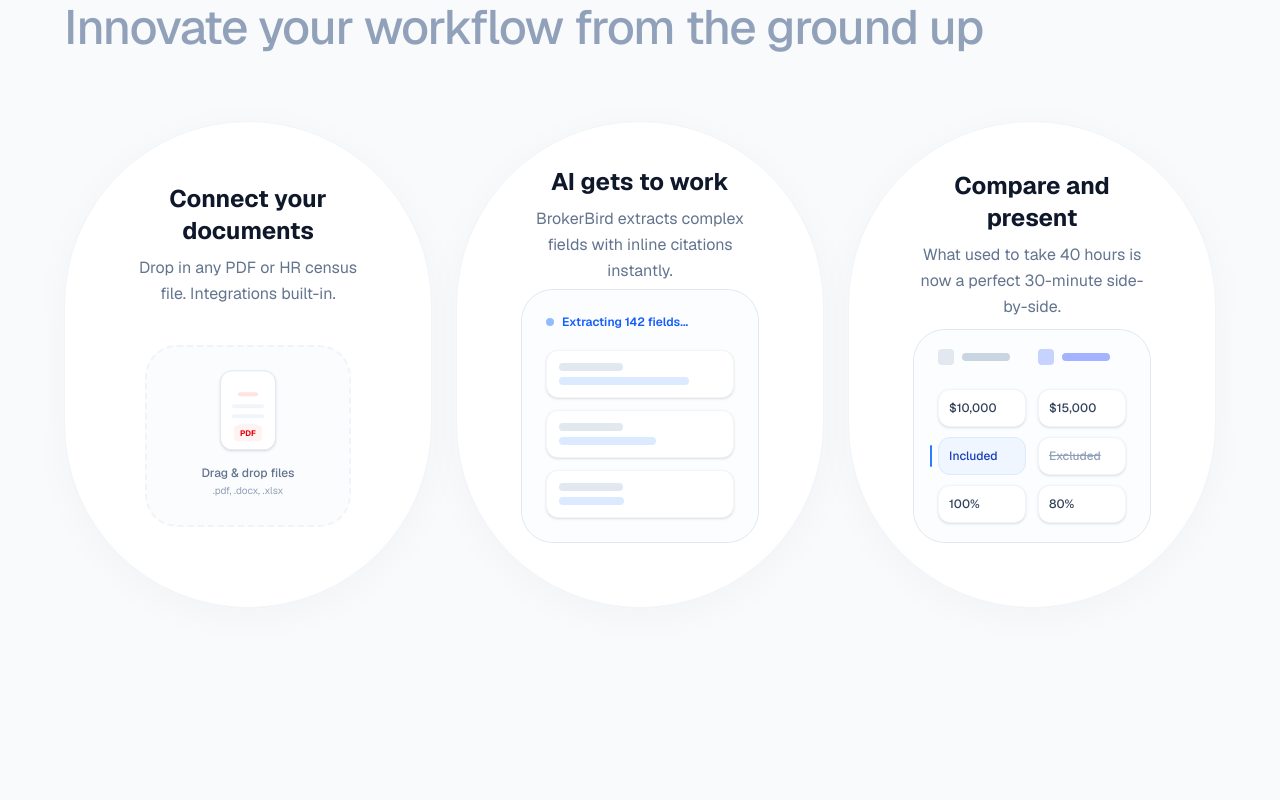
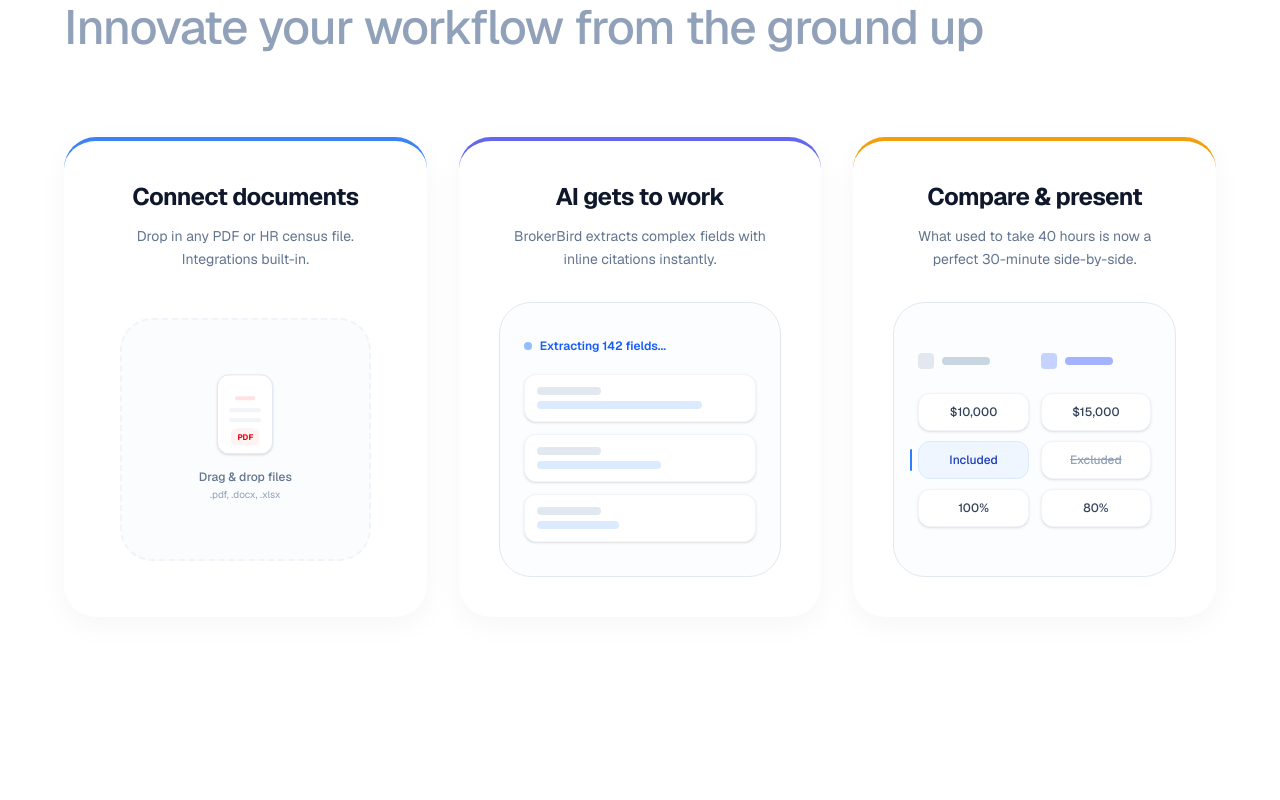
Before and after one commit to bwirakes/brokerbird-web-v3, a Next.js app: page / in a window 1280 px wide. Shown: the part 5640-6440 px from the top of the page. Built offline with nearby package versions, Linux system fonts and the light colour scheme.

Commit message:
Phase 11: Synced HowItWorks visual weight with PainSection

```diff
--- a/components/HowItWorks.tsx
+++ b/components/HowItWorks.tsx
@@ -77,29 +77,46 @@ const CompareUI = () => (
 
 const steps = [
   {
-    title: "Connect your documents",
+    title: "Connect documents",
     body: "Drop in any PDF or HR census file. Integrations built-in.",
-    ui: <UploadUI />
+    ui: <UploadUI />,
+    theme: {
+      accent: "#3B82F6", // blue-500
+      bg: "bg-blue-50",
+      text: "text-blue-700",
+      radial: "from-blue-50/40"
+    }
   },
   {
     title: "AI gets to work",
     body: "BrokerBird extracts complex fields with inline citations instantly.",
-    ui: <ExtractUI />
+    ui: <ExtractUI />,
+    theme: {
+      accent: "#6366F1", // indigo-500
+      bg: "bg-indigo-50",
+      text: "text-indigo-700",
+      radial: "from-indigo-50/40"
+    }
   },
   {
-    title: "Compare and present",
+    title: "Compare & present",
     body: "What used to take 40 hours is now a perfect 30-minute side-by-side.",
-    ui: <CompareUI />
+    ui: <CompareUI />,
+    theme: {
+      accent: "#F59E0B", // amber-500
+      bg: "bg-amber-50",
+      text: "text-amber-700",
+      radial: "from-amber-50/40"
+    }
   },
 ];
 
 export default function HowItWorks() {
   return (
-    <section id="how-it-works" className="bg-slate-50 py-32 sm:py-48 px-6">
+    <section id="how-it-works" className="bg-white py-32 sm:py-48 px-6">
       <div className="max-w-6xl mx-auto">
-        {/* Conway-style Header (Left aligned or centered, let's keep it centered to match current flow, but make it bolder) */}
         <motion.div
-          className="text-center md:text-left mb-16"
+          className="text-center md:text-left mb-20"
           variants={staggerContainer}
           initial="hidden"
           whileInView="visible"
@@ -120,23 +137,38 @@ export default function HowItWorks() {
           </motion.h2>
         </motion.div>
 
-        {/* Conway-style Grid */}
         <motion.div
-          className="grid grid-cols-1 md:grid-cols-3 gap-6"
+          className="grid grid-cols-1 md:grid-cols-3 gap-8"
           variants={staggerContainer}
           initial="hidden"
           whileInView="visible"
           viewport={viewport}
         >
           {steps.map((step, i) => (
-            <motion.div key={i} variants={cardReveal} className="h-full flex justify-center">
-              <div className="bg-white w-full max-w-[420px] aspect-square rounded-full border border-slate-100 p-10 sm:p-16 flex flex-col shadow-[0_8px_40px_rgb(0,0,0,0.03)] hover:shadow-[0_20px_60px_rgb(0,0,0,0.05)] transition-all relative">
-                <div className="flex flex-col items-center justify-center text-center h-1/3 mb-6">
-                  <h3 className="text-xl sm:text-2xl font-bold text-slate-900 mb-2">{step.title}</h3>
-                  <p className="text-sm sm:text-base text-slate-500 leading-relaxed max-w-[280px]">{step.body}</p>
-                </div>
-                <div className="flex-grow flex items-center justify-center overflow-hidden">
-                  {step.ui}
+            <motion.div
+              key={i}
+              variants={cardReveal}
+              whileHover={{ y: -8 }}
+              className="group relative"
+            >
+              <div
+                className="h-full bg-white rounded-[2rem] p-8 sm:p-10 flex flex-col items-center text-center shadow-[0_8px_30px_rgb(0,0,0,0.04)] group-hover:shadow-[0_20px_50px_rgb(0,0,0,0.08)] transition-all duration-500 min-h-[480px] overflow-hidden relative"
+                style={{ borderTop: `4px solid ${step.theme.accent}` }}
+              >
+                {/* Subtle Radial Gradient */}
+                <div className={`absolute top-0 left-0 w-48 h-48 bg-gradient-radial ${step.theme.radial} to-transparent opacity-50 group-hover:opacity-80 transition-opacity pointer-events-none`} />
+
+                <div className="relative z-10 w-full flex flex-col h-full">
+                  <div className="mb-8">
+                    <h3 className="text-xl sm:text-2xl font-bold text-slate-900 mb-3 tracking-tight">{step.title}</h3>
+                    <p className="text-sm text-slate-500 leading-relaxed max-w-[280px] mx-auto">{step.body}</p>
+                  </div>
+                  <motion.div
+                    whileHover={{ scale: 1.02 }}
+                    className="flex-grow flex items-center justify-center overflow-hidden transition-transform"
+                  >
+                    {step.ui}
+                  </motion.div>
                 </div>
               </div>
             </motion.div>
```
